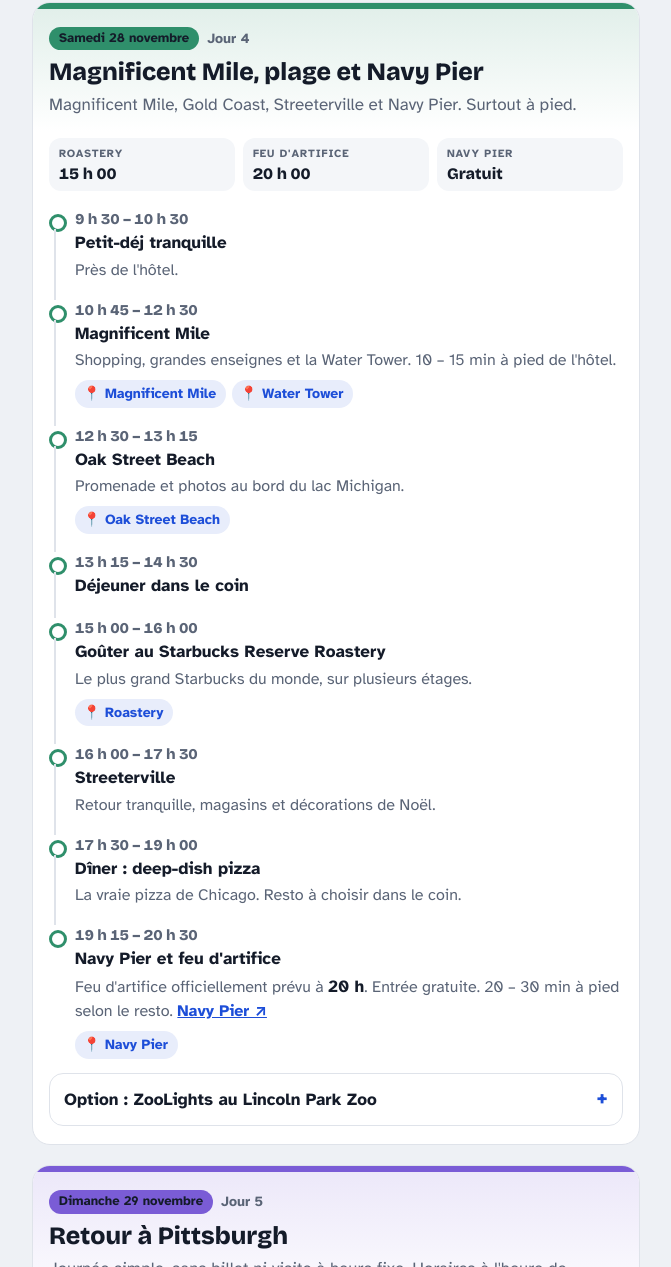
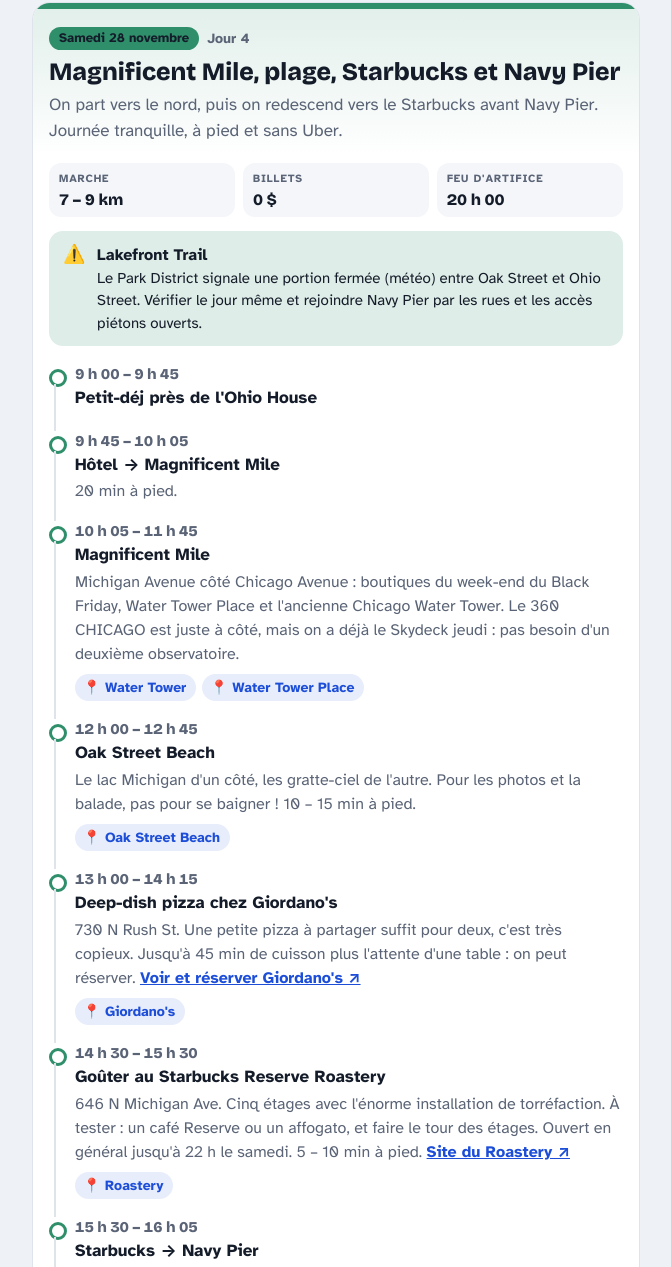
Before and after one commit to enzocherif/vacances_chicago, a plain HTML site: page index.html in a window 1280 px wide. Shown: the part 6003-7270 px from the top of the page, without its empty margins (304-975 px from the left). Drawn offline with nearby package versions, Linux system fonts and the light colour scheme.

Commit message:
Samedi détaillé : Giordano's, Roastery, Navy Pier, retour en bus 65
Co-Authored-By: Claude Opus 5.5 <noreply@anthropic.com>
Claude-Session: https://claude.ai/code/session_011rEUkWfWFcShCXAR3YMkxA

```diff
--- a/index.html
+++ b/index.html
@@ -327,24 +327,33 @@ footer { color: var(--muted); font-size: 14px; padding-block: 18px 36px; }
   <section class="day" id="sam-28" data-date="2026-11-28" style="--c: var(--d4)">
     <header>
       <p class="meta"><span class="tag">Samedi 28 novembre</span> Jour 4</p>
-      <h2>Magnificent Mile, plage et Navy Pier</h2>
-      <p class="sub">Magnificent Mile, Gold Coast, Streeterville et Navy Pier. Surtout à pied.</p>
+      <h2>Magnificent Mile, plage, Starbucks et Navy Pier</h2>
+      <p class="sub">On part vers le nord, puis on redescend vers le Starbucks avant Navy Pier. Journée tranquille, à pied et sans Uber.</p>
     </header>
     <div class="body">
-      <dl class="stats"><div><dt>Roastery</dt><dd>15 h 00</dd></div><div><dt>Feu d'artifice</dt><dd>20 h 00</dd></div><div><dt>Navy Pier</dt><dd>Gratuit</dd></div></dl>
+      <dl class="stats"><div><dt>Marche</dt><dd>7 – 9 km</dd></div><div><dt>Billets</dt><dd>0 $</dd></div><div><dt>Feu d'artifice</dt><dd>20 h 00</dd></div></dl>
+      <div class="info key"><span class="ico" aria-hidden="true">⚠️</span><div><b>Lakefront Trail</b>Le Park District signale une portion fermée (météo) entre Oak Street et Ohio Street. Vérifier le jour même et rejoindre Navy Pier par les rues et les accès piétons ouverts.</div></div>
       <ol class="timeline">
-        <li><time>9 h 30 – 10 h 30</time><div><b>Petit-déj tranquille</b>Près de l'hôtel.</div></li>
-        <li><time>10 h 45 – 12 h 30</time><div><b>Magnificent Mile</b>Shopping, grandes enseignes et la Water Tower. 10 – 15 min à pied de l'hôtel.<span class="maps"> <a class="map" href="https://www.google.com/maps/search/?api=1&amp;query=Magnificent+Mile%2C+Chicago%2C+IL" target="_blank" rel="noopener">📍 Magnificent Mile</a> <a class="map" href="https://www.google.com/maps/search/?api=1&amp;query=Chicago+Water+Tower%2C+806+N+Michigan+Ave%2C+Chicago%2C+IL" target="_blank" rel="noopener">📍 Water Tower</a></span></div></li>
-        <li><time>12 h 30 – 13 h 15</time><div><b>Oak Street Beach</b>Promenade et photos au bord du lac Michigan.<span class="maps"> <a class="map" href="https://www.google.com/maps/search/?api=1&amp;query=Oak+Street+Beach%2C+Chicago%2C+IL" target="_blank" rel="noopener">📍 Oak Street Beach</a></span></div></li>
-        <li><time>13 h 15 – 14 h 30</time><div><b>Déjeuner dans le coin</b></div></li>
-        <li><time>15 h 00 – 16 h 00</time><div><b>Goûter au Starbucks Reserve Roastery</b>Le plus grand Starbucks du monde, sur plusieurs étages.<span class="maps"> <a class="map" href="https://www.google.com/maps/search/?api=1&amp;query=Starbucks+Reserve+Roastery%2C+646+N+Michigan+Ave%2C+Chicago%2C+IL" target="_blank" rel="noopener">📍 Roastery</a></span></div></li>
-        <li><time>16 h 00 – 17 h 30</time><div><b>Streeterville</b>Retour tranquille, magasins et décorations de Noël.</div></li>
-        <li><time>17 h 30 – 19 h 00</time><div><b>Dîner : deep-dish pizza</b>La vraie pizza de Chicago. Resto à choisir dans le coin.</div></li>
-        <li><time>19 h 15 – 20 h 30</time><div><b>Navy Pier et feu d'artifice</b>Feu d'artifice officiellement prévu à <b style="display:inline">20 h</b>. Entrée gratuite. 20 – 30 min à pied selon le resto. <a class="ext" href="https://navypier.org" target="_blank" rel="noopener">Navy Pier ↗</a><span class="maps"> <a class="map" href="https://www.google.com/maps/search/?api=1&amp;query=Navy+Pier%2C+600+E+Grand+Ave%2C+Chicago%2C+IL" target="_blank" rel="noopener">📍 Navy Pier</a></span></div></li>
+        <li><time>9 h 00 – 9 h 45</time><div><b>Petit-déj près de l'Ohio House</b></div></li>
+        <li><time>9 h 45 – 10 h 05</time><div><b>Hôtel → Magnificent Mile</b>20 min à pied.</div></li>
+        <li><time>10 h 05 – 11 h 45</time><div><b>Magnificent Mile</b>Michigan Avenue côté Chicago Avenue : boutiques du week-end du Black Friday, Water Tower Place et l'ancienne Chicago Water Tower. Le 360 CHICAGO est juste à côté, mais on a déjà le Skydeck jeudi : pas besoin d'un deuxième observatoire.<span class="maps"> <a class="map" href="https://www.google.com/maps/search/?api=1&amp;query=Chicago+Water+Tower%2C+806+N+Michigan+Ave%2C+Chicago%2C+IL" target="_blank" rel="noopener">📍 Water Tower</a> <a class="map" href="https://www.google.com/maps/search/?api=1&amp;query=Water+Tower+Place%2C+835+N+Michigan+Ave%2C+Chicago%2C+IL" target="_blank" rel="noopener">📍 Water Tower Place</a></span></div></li>
+        <li><time>12 h 00 – 12 h 45</time><div><b>Oak Street Beach</b>Le lac Michigan d'un côté, les gratte-ciel de l'autre. Pour les photos et la balade, pas pour se baigner ! 10 – 15 min à pied.<span class="maps"> <a class="map" href="https://www.google.com/maps/search/?api=1&amp;query=Oak+Street+Beach%2C+Chicago%2C+IL+60611" target="_blank" rel="noopener">📍 Oak Street Beach</a></span></div></li>
+        <li><time>13 h 00 – 14 h 15</time><div><b>Deep-dish pizza chez Giordano's</b>730 N Rush St. Une petite pizza à partager suffit pour deux, c'est très copieux. Jusqu'à 45 min de cuisson plus l'attente d'une table : on peut réserver. <a class="ext" href="https://giordanos.com/locations/gold-coast-magnificent-mile/" target="_blank" rel="noopener">Voir et réserver Giordano's ↗</a><span class="maps"> <a class="map" href="https://www.google.com/maps/search/?api=1&amp;query=Giordano%27s%2C+730+N+Rush+St%2C+Chicago%2C+IL+60611" target="_blank" rel="noopener">📍 Giordano's</a></span></div></li>
+        <li><time>14 h 30 – 15 h 30</time><div><b>Goûter au Starbucks Reserve Roastery</b>646 N Michigan Ave. Cinq étages avec l'énorme installation de torréfaction. À tester : un café Reserve ou un affogato, et faire le tour des étages. Ouvert en général jusqu'à 22 h le samedi. 5 – 10 min à pied. <a class="ext" href="https://www.starbucksreserve.com/en-us/locations/chicago" target="_blank" rel="noopener">Site du Roastery ↗</a><span class="maps"> <a class="map" href="https://www.google.com/maps/search/?api=1&amp;query=Starbucks+Reserve+Roastery%2C+646+N+Michigan+Ave%2C+Chicago%2C+IL+60611" target="_blank" rel="noopener">📍 Roastery</a></span></div></li>
+        <li><time>15 h 30 – 16 h 05</time><div><b>Starbucks → Navy Pier</b>30 – 35 min à pied, par les rues (voir l'alerte ci-dessus).</div></li>
+        <li><time>16 h 05 – 18 h 00</time><div><b>Navy Pier</b>On arrive vers le coucher du soleil : le lac, la grande roue (en option) et l'ambiance de fête. <a class="ext" href="https://navypier.org" target="_blank" rel="noopener">Navy Pier ↗</a><span class="maps"> <a class="map" href="https://www.google.com/maps/search/?api=1&amp;query=Navy+Pier%2C+600+E+Grand+Ave%2C+Chicago%2C+IL+60611" target="_blank" rel="noopener">📍 Navy Pier</a></span></div></li>
+        <li><time>18 h 00 – 19 h 15</time><div><b>Dîner léger ou activités de Noël</b>Sur place à Navy Pier.</div></li>
+        <li><time>19 h 15 – 19 h 50</time><div><b>On se place pour le feu d'artifice</b>Sur la promenade extérieure côté est du Pier, côté lac, <b style="display:inline">avant 19 h 45</b>. L'emplacement exact dépendra des zones ouvertes.</div></li>
+        <li><time>20 h 00 – 20 h 10</time><div><b>Feu d'artifice sur le lac Michigan</b>Confirmé par Navy Pier, environ 10 min. Gratuit.</div></li>
+        <li><time>20 h 20 – 20 h 55</time><div><b>Navy Pier → hôtel</b>30 – 35 min à pied, ou le bus CTA 65 Grand si on est crevés (voir plus bas).<span class="maps"> <a class="map" href="https://www.google.com/maps/search/?api=1&amp;query=Ohio+House+Motel%2C+600+N+LaSalle+Dr%2C+Chicago%2C+IL+60654" target="_blank" rel="noopener">📍 Ohio House</a></span></div></li>
       </ol>
-      <details class="plan-b"><summary>Option : ZooLights au Lincoln Park Zoo</summary>
-        <p class="note">Pour plus d'ambiance de Noël, on peut remplacer le créneau 16 h – 17 h 30 par les illuminations du zoo. Ouverture à 16 h 30, billets 7 – 12 $ en prévente. C'est loin du reste du parcours : bus obligatoire pour rejoindre Navy Pier ensuite. À garder facultatif. <a class="ext" href="https://www.lpzoo.org" target="_blank" rel="noopener">Lincoln Park Zoo ↗</a> <span class="maps"> <a class="map" href="https://www.google.com/maps/search/?api=1&amp;query=Lincoln+Park+Zoo%2C+2001+N+Clark+St%2C+Chicago%2C+IL" target="_blank" rel="noopener">📍 Lincoln Park Zoo</a></span></p>
+      <details class="plan-b"><summary>Option : Winter WonderFest et grande roue</summary>
+        <p class="note">Événement en intérieur à Navy Pier : décorations, attractions et patinage. Ouvert jusqu'à 22 h ce samedi. À partir de 27 $ en avance, + 10 $ pour ajouter la grande roue à l'achat. <a class="ext" href="https://navypier.org" target="_blank" rel="noopener">Navy Pier ↗</a></p>
       </details>
+      <details class="plan-b"><summary>Retour en bus après le feu d'artifice</summary>
+        <p class="note">Bus CTA 65 Grand depuis Navy Pier, descendre à Grand &amp; LaSalle, puis 5 min à pied jusqu'à l'hôtel. Il circule le samedi soir. Paiement par carte sans contact. <a class="ext" href="https://www.transitchicago.com/bus/65/" target="_blank" rel="noopener">Horaires du bus 65 ↗</a> <span class="maps"> <a class="map" href="https://www.google.com/maps/search/?api=1&amp;query=W+Grand+Ave+%26+N+LaSalle+Dr%2C+Chicago%2C+IL" target="_blank" rel="noopener">📍 Arrêt Grand & LaSalle</a></span></p>
+      </details>
+      <div class="info"><span class="ico" aria-hidden="true">💵</span><div><b>Budget</b>Environ 45 – 75 $ par personne pour les repas et boissons de la journée. Le seul horaire fixe, c'est le feu d'artifice à 20 h : le reste s'adapte au froid, aux files et au shopping.</div></div>
     </div>
   </section>
 
@@ -371,10 +380,10 @@ footer { color: var(--muted); font-size: 14px; padding-block: 18px 36px; }
 <section class="practical" id="infos">
   <h2>Infos pratiques</h2>
   <div class="grid">
-    <div class="card"><h3>À réserver maintenant</h3><ul class="checks"><li><label><input type="checkbox" data-k="r0"><span>Skydeck jeudi 26 novembre à 15 h 30</span></label></li><li><label><input type="checkbox" data-k="r1"><span>Art Institute vendredi 27 à 11 h</span></label></li><li><label><input type="checkbox" data-k="r2"><span>Croisière Shoreline vendredi 27 à 14 h 30 (si le créneau est confirmé)</span></label></li><li><label><input type="checkbox" data-k="r3"><span>Dîner chez Roanoke jeudi vers 18 h (menu Thanksgiving 59 $)</span></label></li><li><label><input type="checkbox" data-k="r4"><span>Comparer les billets séparés avant d'acheter le C3 CityPASS</span></label></li><li><label><input type="checkbox" data-k="r5"><span>Confirmer le retrait du dossard jeudi matin</span></label></li></ul><p class="note">Les cases cochées restent enregistrées sur ton téléphone uniquement.</p></div>
+    <div class="card"><h3>À réserver maintenant</h3><ul class="checks"><li><label><input type="checkbox" data-k="r0"><span>Skydeck jeudi 26 novembre à 15 h 30</span></label></li><li><label><input type="checkbox" data-k="r1"><span>Art Institute vendredi 27 à 11 h</span></label></li><li><label><input type="checkbox" data-k="r2"><span>Croisière Shoreline vendredi 27 à 14 h 30 (si le créneau est confirmé)</span></label></li><li><label><input type="checkbox" data-k="r3"><span>Dîner chez Roanoke jeudi vers 18 h (menu Thanksgiving 59 $)</span></label></li><li><label><input type="checkbox" data-k="r4"><span>Comparer les billets séparés avant d'acheter le C3 CityPASS</span></label></li><li><label><input type="checkbox" data-k="r5"><span>Confirmer le retrait du dossard jeudi matin</span></label></li><li><label><input type="checkbox" data-k="r6"><span>Giordano's samedi 28 vers 13 h (facultatif)</span></label></li></ul><p class="note">Les cases cochées restent enregistrées sur ton téléphone uniquement.</p></div>
     <div class="card"><h3>Chicago C3 CityPASS</h3><p class="price">109 $ <span class="note">/ personne</span></p><p>Skydeck + croisière Shoreline + Art Institute. 218 $ pour nous deux.</p><p class="note">À comparer avec les billets séparés (≈ 103 $ minimum selon les créneaux). Il faut ensuite réserver le Skydeck et Shoreline après l'achat.</p><p><a class="ext" href="https://www.citypass.com/chicago" target="_blank" rel="noopener">Voir le C3 CityPASS ↗</a></p></div>
     <div class="card"><h3>Hôtel</h3><p><b>Ohio House Motel</b>, 600 N LaSalle Dr, Chicago, IL 60654. Du mercredi 25 au dimanche 29.</p><span class="maps"> <a class="map" href="https://www.google.com/maps/search/?api=1&amp;query=Ohio+House+Motel%2C+600+N+LaSalle+Dr%2C+Chicago%2C+IL+60654" target="_blank" rel="noopener">📍 Ohio House</a></span></div>
-    <div class="card"><h3>Se déplacer</h3><p>Presque tout se fait à pied. Pour les quelques bus (course du jeudi, ZooLights), on paie directement avec une carte sans contact : pas besoin de pass CTA.</p></div>
+    <div class="card"><h3>Se déplacer</h3><p>Presque tout se fait à pied. Pour les quelques bus (course du jeudi, retour de Navy Pier samedi), on paie directement avec une carte sans contact : pas besoin de pass CTA.</p></div>
     <div class="card"><h3>Numéros utiles</h3><p>Urgences aux États-Unis : <b>911</b>.</p></div>
     <div class="card"><h3>Décalage horaire</h3><p>Chicago a 1 h de moins que Pittsburgh et 7 h de moins que la France.</p></div>
   </div>
```
